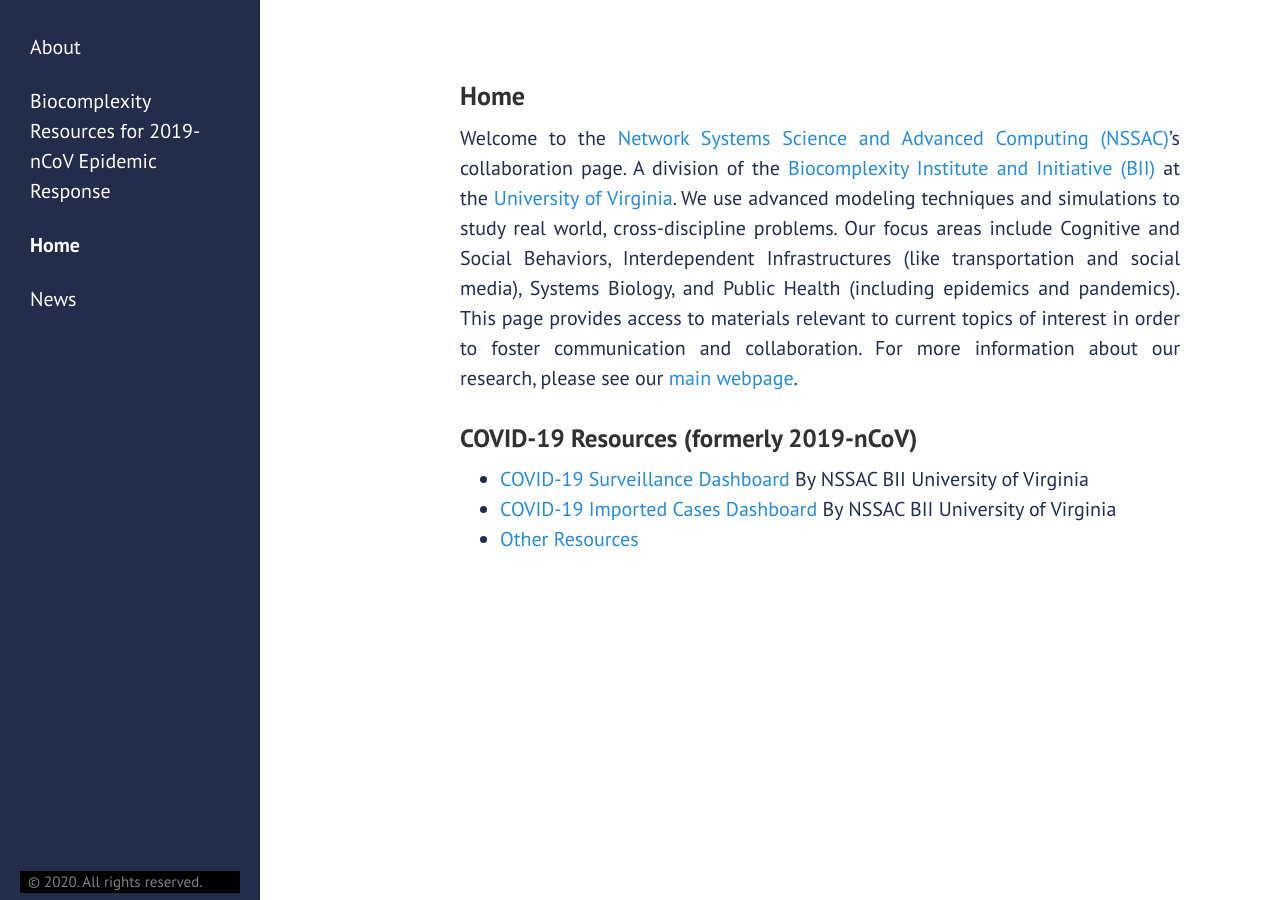
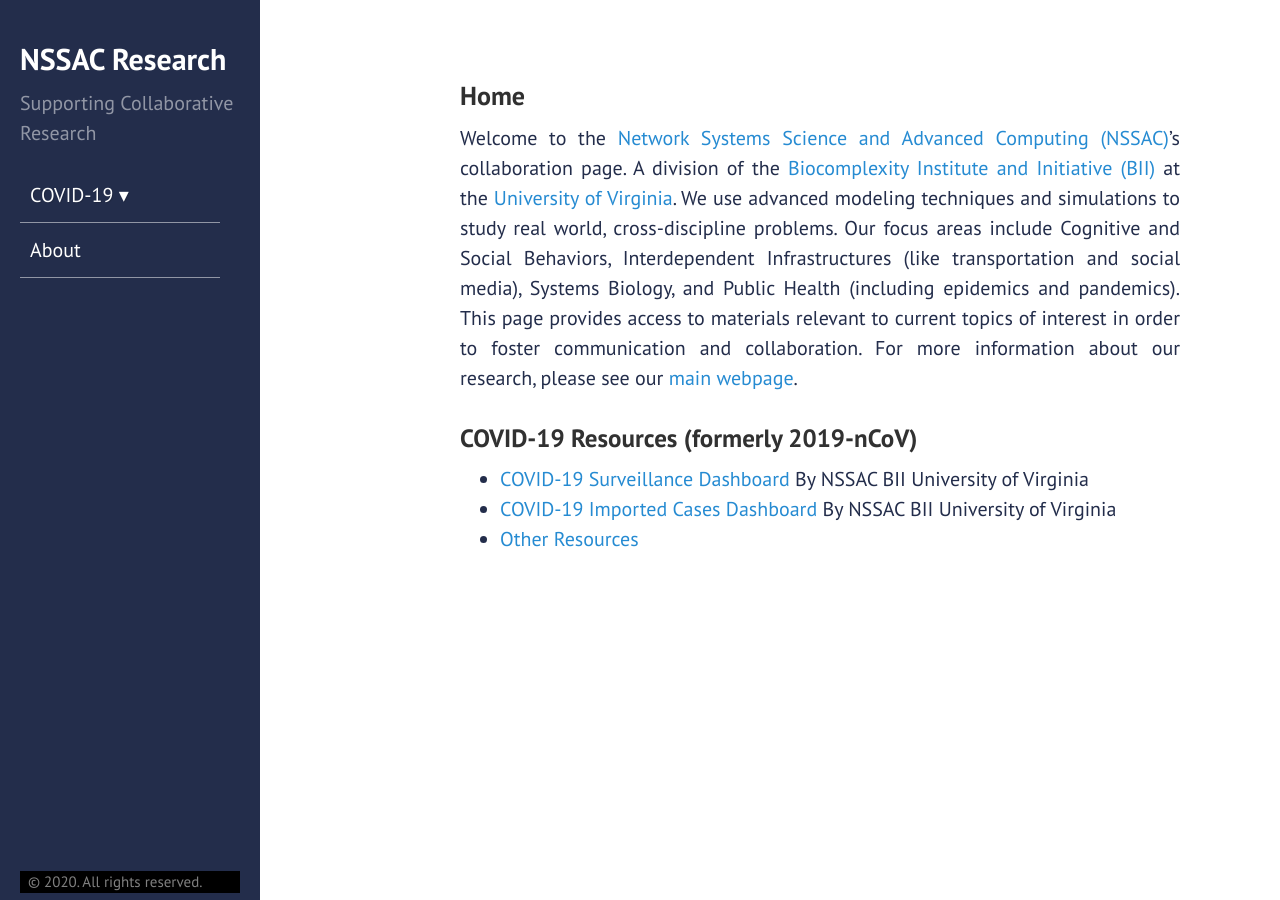
Before and after one commit to mehta-gaurav/mehta-gaurav.github.io, a Jekyll site: the page built from index.md, in a window 1280 px wide. Built offline with Jekyll 4.4.1, drawn with Linux system fonts in a browser that asks for light colours.

Commit message:
Update sidebar.html

```diff
--- a/_includes/sidebar.html
+++ b/_includes/sidebar.html
@@ -1,23 +1,51 @@
 <div class="sidebar">
    <div class="container>
       <div class="sidebar-about">
+      <h2>
+         <a href="{{ site.baseurl }}">
+         {{ site.title }}
+         </a>
+      </h2>
+      <p class="lead">{{ site.description }}</p>
    </div>
    <nav id="menu" class="sidebar-nav">
+<!-- 	  <label for="tm" id="toggle-menu">Menu <span class="drop-icon">▾</span></label>
+       <input type="checkbox" id="tm">   -->
       <ul class="main-menu clearfix">
-         <li><p style="background-color: #232D4B; color: white; margin-bottom: 0.4rem; margin-top: 2rem;">Menu</p></li>
+         <!-- <li><a class="sidebar-nav-item{% if page.url == site.baseurl %} active{% endif %}" href="{{ site.baseurl }}">Home</a></li> -->
 
-   {% assign pages_list = site.pages %}
-      {% for node in pages_list %}
-        {% if node.title != null %}
-          {% if node.layout == "page" %}
-                    <a class="sidebar-nav-item{% if page.url == node.url %} active{% endif %}" href="{{ node.url }}">{{ node.title }}</a>
-
-          {% endif %}
-        {% endif %}
-      {% endfor %}
+          <li><p style="background-color: #232D4B; color: white; margin-bottom: 0.4rem; margin-top: 2rem;">Menu</p></li>
+         <li>
+<!--             <a href="{{ site.dashboardUrl }}"><label for="sm1" class="sidebar-nav-item{% if page.url == site.dashboardUrl %} active{% endif %}" >COVID-19 <span class="drop-icon">▾</span> <span><label title="Toggle Drop-down" class="drop-icon" for="sm1">▾</label></span></label> -->
+             <a class="sidebar-nav-item{% if page.url == site.dashboardUrl %} active{% endif %}"  href="{{ site.dashboardUrl }}" >COVID-19
+ 				<span class="drop-icon">▾</span>
+ 				<span><label title="Toggle Drop-down" class="drop-icon" for= "sm1">▾</label></span>
+	     </a>
+	      <input type="checkbox" id="sm1">
+            <ul class="sub-menu">
+               <li><a href="#">Surveillance Dashboard</a></li>
+               <li><a href="#">Imported Cases Dashboard</a></li>
+               <li>
+                  <a href="#">Datasets
+  		     <span class="drop-icon">▾</span>
+		     <span><label title="Toggle Drop-down" class="drop-icon" for="sm2">▾</label></span>
+                  </a>
+                 <input type="checkbox" id="sm2">
+                        <ul class="sub-menu">
+                     <li><a href="#">Datasets - 1</a></li>
+                     <li><a href="#">Datasets - 2</a></li>
+                     <li><a href="#">Datasets - 3</a>
+                  </ul>
+               </li>
+               <li><a href="#">News</a></li>
+               <li><a href="#">Other Resources</a></li>
+            </ul>
+         </li>
+         <li><a class="sidebar-nav-item{% if page.url == site.aboutUrl %} active{% endif %}" href="{{ site.aboutUrl }}">About</a></li>
       </ul>
    </nav>
    <div class="sidebar-sticky">
+<!--       <a href="https://biocomplexity.virginia.edu" target="_blank"><img src="images/bii_logo_v5-01.png" style="width: 65%; margin: 0;"></a> -->
       <p style="font-size: 15px;text-align: left;background-color: black; padding-left: 8px; margin-bottom: 5px;
 ">&copy; {{ site.time | date: '%Y' }}. All rights reserved.</p>
    </div>
```
